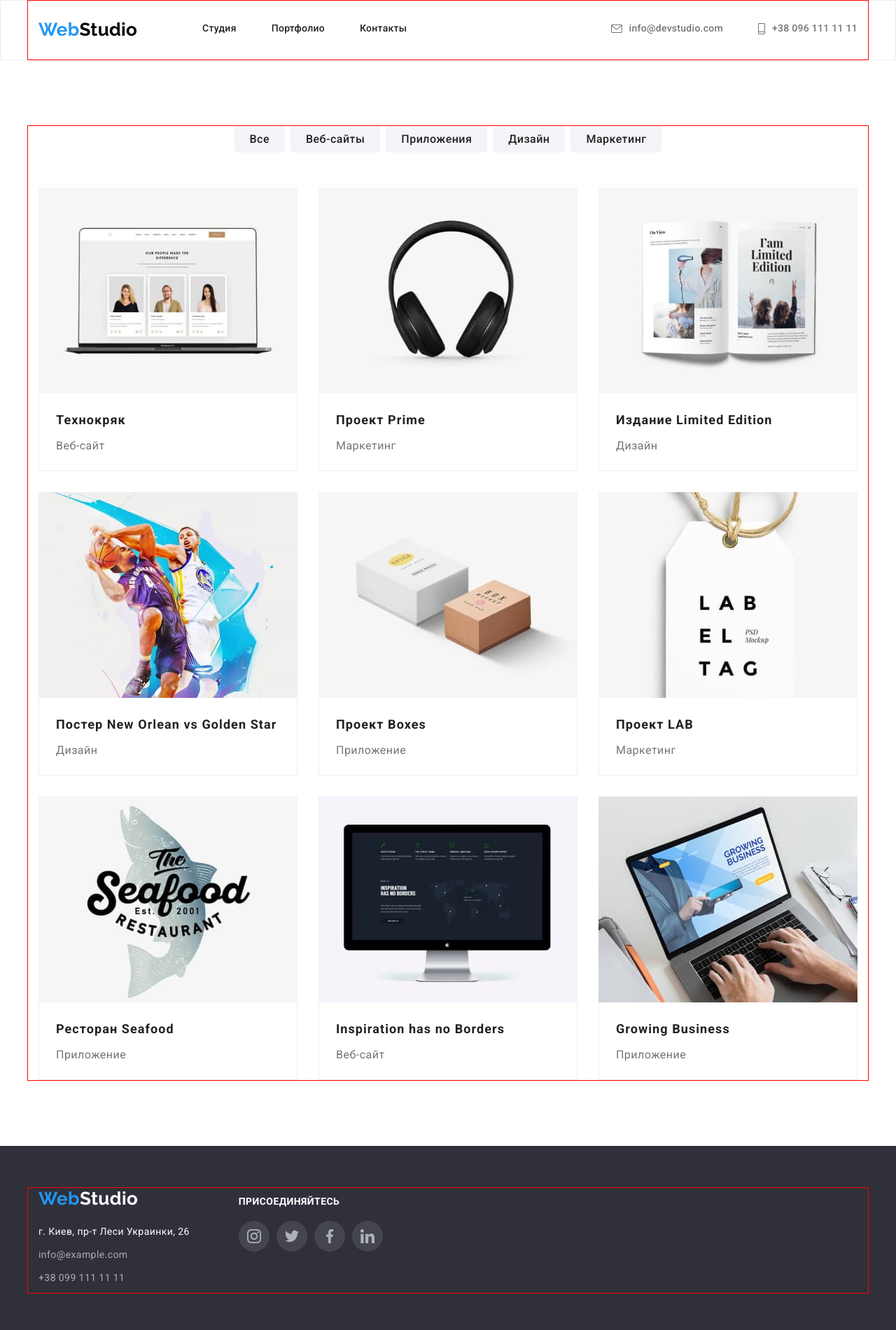
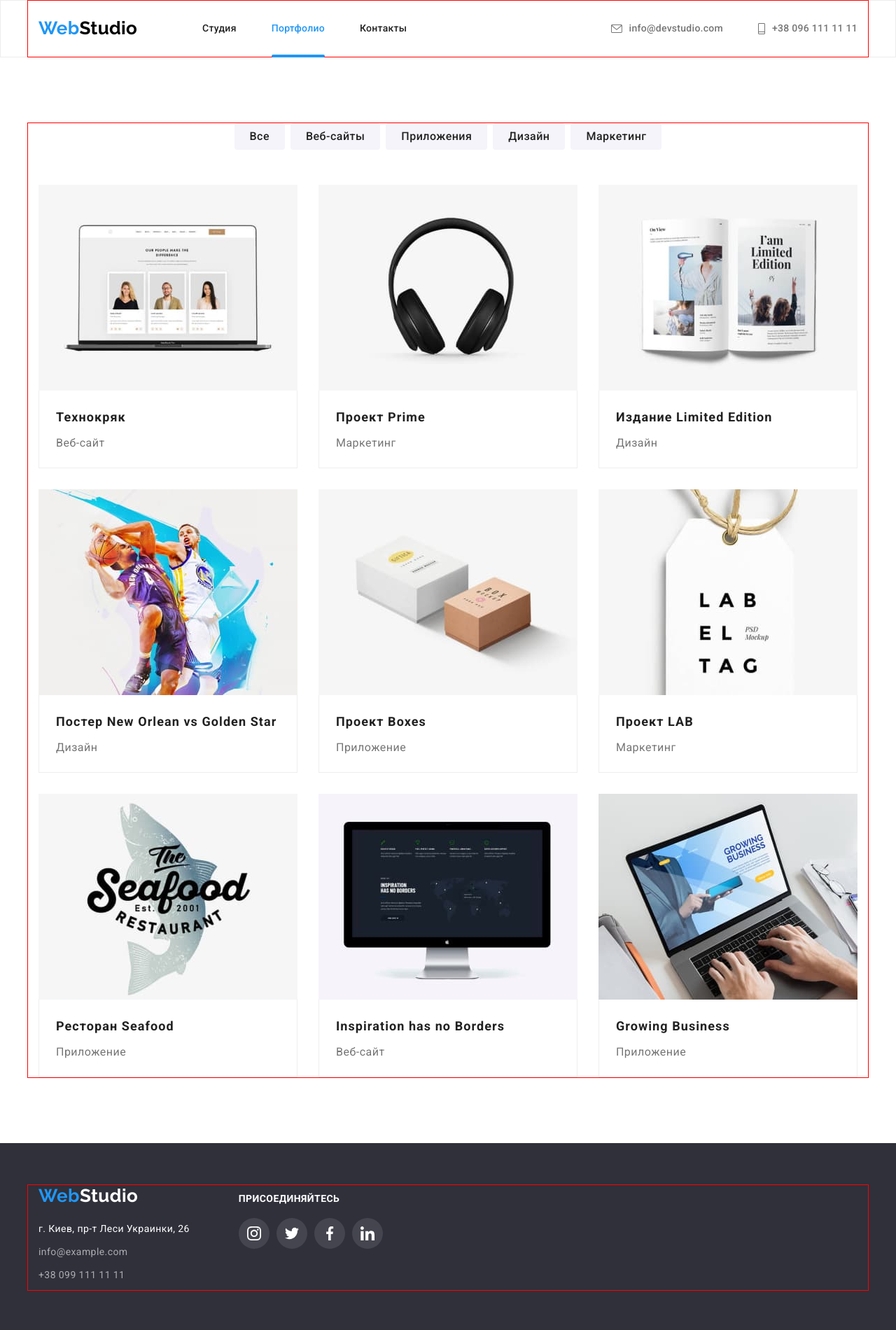
Before and after one commit to DimoNet91/goit-markup-hw-05, a plain HTML site: page portfolio.html in a window 1280 px wide. Shown: the top 1900 px of the page at 70% size. Drawn offline with nearby package versions, Linux system fonts and the light colour scheme.

Commit message:
add html&css

```diff
--- a/css/style.css
+++ b/css/style.css
@@ -18,6 +18,7 @@
   --card-gep-top: 30px;
   --card-gep-left: 30px;
   --card-item: 4;
+  --transition: 250ms cubic-bezier(0.4, 0, 0.2, 1);
 }
 p,
 h1,
@@ -99,26 +100,32 @@ body {
   align-items: center;
   padding-top: 32px;
   padding-bottom: 32px;
+  position: relative;
+  transition: var(--accent-color) var(--transition);
 }
 .site-nav {
   display: flex;
   align-items: center;
   color: var(--title-text-color);
 }
-.item::after {
+.site-nav .link::after {
   content: '';
   display: block;
   width: 100%;
+  position: absolute;
+  bottom: -1px;
   height: 4px;
   background-color: var(--accent-color);
   border-radius: 2px;
   opacity: 0;
   transition: opacity 250ms cubic-bezier(0.4, 0, 0.2, 1);
 }
-.item:hover::after,
-.item:focus::after {
+.site-nav .link:hover::after,
+.site-nav .link:focus::after,
+.site-nav .active::after {
   opacity: 1;
 }
+
 .auth-nav {
   display: flex;
   margin-left: auto;
@@ -143,7 +150,8 @@ body {
   display: flex;
 }
 .site-nav .link:hover,
-.site-nav .link:focus {
+.site-nav .link:focus,
+.active {
   color: var(--accent-color);
 }
 .auth-nav .link:hover,
@@ -160,6 +168,7 @@ body {
 .auth-nav .link:focus .auth-nav-logo {
   fill: var(--accent-color);
 }
+
 /* Hero */
 .section {
   padding-top: 94px;
@@ -269,23 +278,18 @@ body {
 .item-worck {
   position: relative;
 }
-.item-worck::before {
-  display: inline-block;
-  position: absolute;
-  content: '';
-  width: 370px;
-  height: 70px;
-  margin-top: 224px;
-  background: rgba(47, 48, 58, 0.8);
-}
 .tex-position {
   position: absolute;
   font-weight: 700;
   line-height: 16px;
   color: var(--button-color);
   text-transform: uppercase;
-  margin-top: -43px;
-  margin-left: 83px;
+  bottom: 0;
+  left: 0;
+  text-align: center;
+  width: 100%;
+  padding: 27px;
+  background-color: rgba(47, 48, 58, 0.8);
 }
 
 /*Section team*/
@@ -343,6 +347,7 @@ body {
 }
 
 .time-soc-icon {
+  transition: var(--transition);
   fill: var(--background-icon-color);
 }
 .time-soc-link:hover,
@@ -380,8 +385,10 @@ body {
   align-items: center;
   justify-content: center;
   border: 1px solid #afb1b8;
+  transition: var(--transition);
 }
 .clients-cpmany-icon {
+  transition: var(--transition);
   fill: #afb1b8;
 }
 .clients-icon-link:hover .clients-cpmany-icon,
@@ -400,6 +407,9 @@ body {
 .footer .link:hover,
 .footer .link:focus {
   color: var(--accent-color);
+}
+.footer .link {
+  transition: var(--transition);
 }
 .logo-white {
   color: var(--logo-white);
@@ -449,6 +459,9 @@ body {
 }
 .footer .time-soc-link {
   background-color: rgba(255, 255, 255, 0.1);
+}
+.footer .time-soc-icon {
+  fill: var(--logo-white);
 }
 .footer-soc-icon {
   fill: var(--button-color);
@@ -538,7 +551,7 @@ body {
   border-top: none;
 }
 
-.layouts-thumb:hover::before {
+.layouts-thumb:hover::before .layouts-thumb:focus::before {
   opacity: 1;
 }
 .layouts-thumb {
@@ -578,7 +591,7 @@ body {
   background: rgba(0, 0, 0, 0.2);
   position: fixed;
   top: 0;
-  transition: opacity 350ms, visibility 350ms;
+  transition: opacity var(--transition), visibility 350ms;
 }
 .backdrop.is-hidden .modal {
   transform: translate(-50%, -50%) scale(0);
@@ -594,7 +607,7 @@ body {
   top: 50%;
   left: 50%;
   transform: translate(-50%, -50%) scale(1);
-  transition: transform 350ms;
+  transition: transform var(--transition);
 }
 .svg-button-modal {
   position: absolute;
--- a/portfolio.html
+++ b/portfolio.html
@@ -29,7 +29,7 @@
             <li class="item">
               <a href="./index.html" class="link">Студия</a>
             </li>
-            <li class="item"><a href="" class="link">Портфолио</a></li>
+            <li class="item"><a href="" class="link active">Портфолио</a></li>
             <li class="item"><a href="" class="link">Контакты</a></li>
           </ul>
         </nav>
@@ -98,6 +98,11 @@
               <a href="" target="blank" rel="nofollow noopener noreferrer" class="layouts-link link"
                 ><div class="layouts-thumb">
                   <img src="./images/headphones.jpg" alt="Наушники" width="370" height="294" />
+                  <p class="layouts-top-text">
+                    Ресурс предлагает комплексные предложения с разным уровнем функционала и
+                    сервисов. Все это позволит посетителю получить исчерпывающие сведения о компании
+                    или частном лице.
+                  </p>
                 </div>
                 <div class="layouts-con">
                   <h2 class="title-layouts">Проект Prime</h2>
@@ -109,6 +114,11 @@
               <a href="" target="blank" rel="nofollow noopener noreferrer" class="layouts-link link"
                 ><div class="layouts-thumb">
                   <img src="./images/book.jpg" alt="Открытая книга" width="370" height="294" />
+                  <p class="layouts-top-text">
+                    Ресурс предлагает комплексные предложения с разным уровнем функционала и
+                    сервисов. Все это позволит посетителю получить исчерпывающие сведения о компании
+                    или частном лице.
+                  </p>
                 </div>
                 <div class="layouts-con">
                   <h2 class="title-layouts">Издание Limited Edition</h2>
@@ -125,6 +135,11 @@
                     width="370"
                     height="294"
                   />
+                  <p class="layouts-top-text">
+                    Ресурс предлагает комплексные предложения с разным уровнем функционала и
+                    сервисов. Все это позволит посетителю получить исчерпывающие сведения о компании
+                    или частном лице.
+                  </p>
                 </div>
                 <div class="layouts-con">
                   <h2 class="title-layouts">Постер New Orlean vs Golden Star</h2>
@@ -136,6 +151,11 @@
               <a href="" target="blank" rel="nofollow noopener noreferrer" class="layouts-link link"
                 ><div class="layouts-thumb">
                   <img src="./images/box.jpg" alt="Две коробки" width="370" height="294" />
+                  <p class="layouts-top-text">
+                    Ресурс предлагает комплексные предложения с разным уровнем функционала и
+                    сервисов. Все это позволит посетителю получить исчерпывающие сведения о компании
+                    или частном лице.
+                  </p>
                 </div>
                 <div class="layouts-con">
                   <h2 class="title-layouts">Проект Boxes</h2>
@@ -147,6 +167,11 @@
               <a href="" target="blank" rel="nofollow noopener noreferrer" class="layouts-link link"
                 ><div class="layouts-thumb">
                   <img src="./images/lable.jpg" alt="Изображение лейбы" width="370" height="294" />
+                  <p class="layouts-top-text">
+                    Ресурс предлагает комплексные предложения с разным уровнем функционала и
+                    сервисов. Все это позволит посетителю получить исчерпывающие сведения о компании
+                    или частном лице.
+                  </p>
                 </div>
                 <div class="layouts-con">
                   <h2 class="title-layouts">Проект LAB</h2>
@@ -158,6 +183,11 @@
               <a href="" target="blank" rel="nofollow noopener noreferrer" class="layouts-link link"
                 ><div class="layouts-thumb">
                   <img src="./images/bord.jpg" alt="Изображение рыбы" width="370" height="294" />
+                  <p class="layouts-top-text">
+                    Ресурс предлагает комплексные предложения с разным уровнем функционала и
+                    сервисов. Все это позволит посетителю получить исчерпывающие сведения о компании
+                    или частном лице.
+                  </p>
                 </div>
                 <div class="layouts-con">
                   <h2 class="title-layouts">Ресторан Seafood</h2>
@@ -174,6 +204,11 @@
                     width="370"
                     height="294"
                   />
+                  <p class="layouts-top-text">
+                    Ресурс предлагает комплексные предложения с разным уровнем функционала и
+                    сервисов. Все это позволит посетителю получить исчерпывающие сведения о компании
+                    или частном лице.
+                  </p>
                 </div>
                 <div class="layouts-con">
                   <h2 class="title-layouts">Inspiration has no Borders</h2>
@@ -190,6 +225,11 @@
                     width="370"
                     height="294"
                   />
+                  <p class="layouts-top-text">
+                    Ресурс предлагает комплексные предложения с разным уровнем функционала и
+                    сервисов. Все это позволит посетителю получить исчерпывающие сведения о компании
+                    или частном лице.
+                  </p>
                 </div>
                 <div class="layouts-con">
                   <h2 class="title-layouts">Growing Business</h2>
```
Also changed, not shown: index.html (+1 -1 lines).
